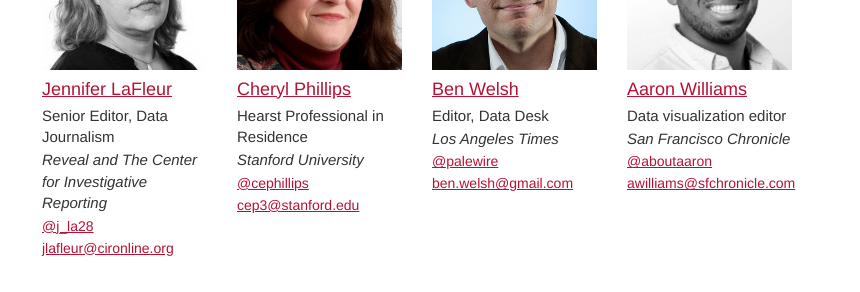
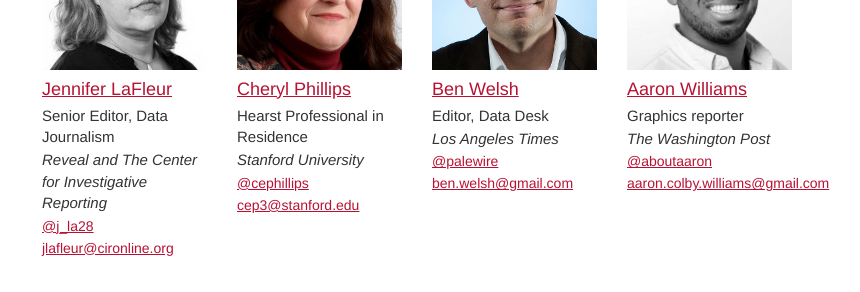
Before and after one commit to palewire/californiacivicdata.org, a Jekyll site: the page built from about/index.html, in a window 1280 px wide. Shown: the part 659-951 px from the top of the page, without its empty margins (223-1083 px from the left). Built offline with Jekyll 4.4.1, drawn with Linux system fonts in a browser that asks for light colours.

Commit message:
Aaron's new job and title

```diff
--- a/about/index.html
+++ b/about/index.html
@@ -27,10 +27,10 @@ leaders:
   - name: Aaron Williams
     url: https://www.acwx.net/
     image: /img/aaron-williams.jpg
-    title: Data visualization editor
-    organization: San Francisco Chronicle
+    title: Graphics reporter
+    organization: The Washington Post
     twitter: aboutaaron
-    email: awilliams@sfchronicle.com
+    email: aaron.colby.williams@gmail.com
 ---
 
 <section>
```
